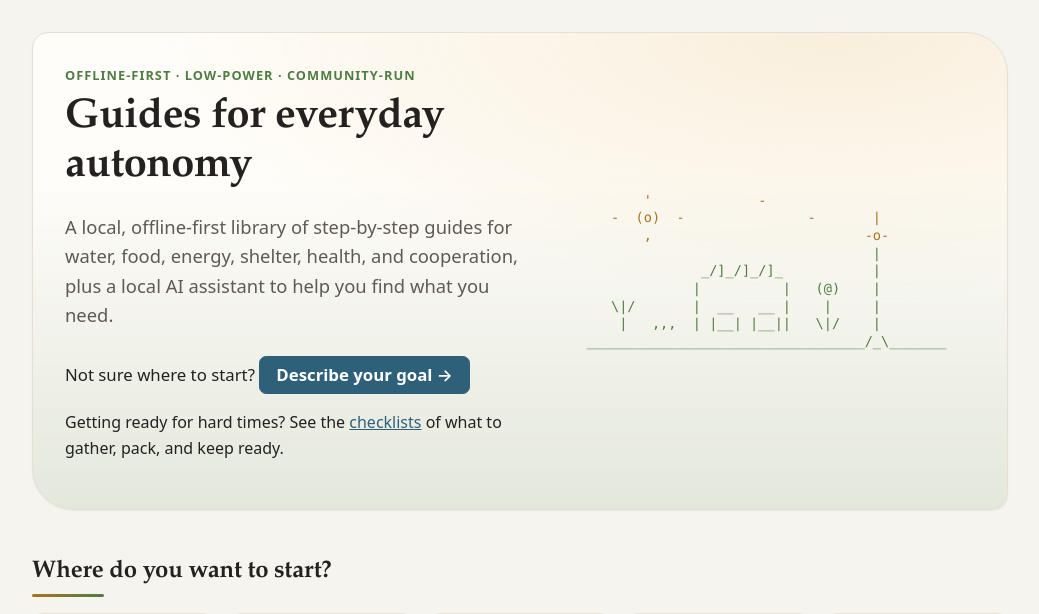
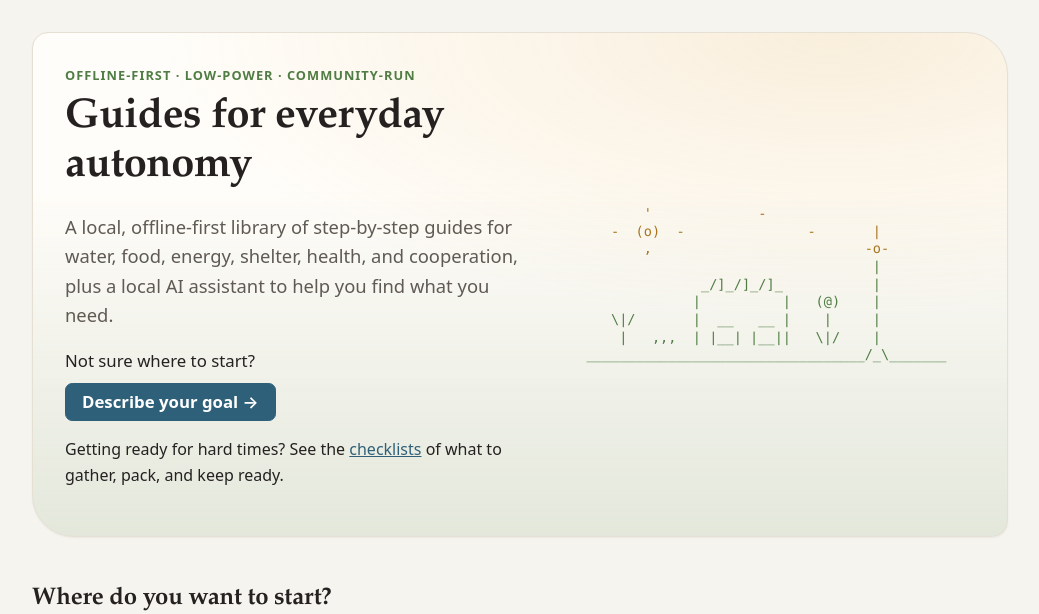
Before and after one commit to richardkfm/horizon, a FastAPI app: page / in a window 1280 px wide. Shown: the part 65-679 px from the top of the page, without its empty margins (120-1159 px from the left). Run offline with FastAPI, Linux system fonts and the light colour scheme; parts of the project's set-up code (start-up, migrations or seed data) failed here and were passed over.

Commit message:
Give the hero's CTA button its own line
The "Describe your goal" button sat inline at the end of the "Not
sure where to start?" sentence, so its inline-block top margin read
as a misaligned, cramped afterthought rather than a clear
call-to-action. Split .cta into a question line followed by the
button on its own row with normal spacing above and below.

Verified in Playwright at 375x812 and 1280x900, light and dark: no
horizontal overflow, button now reads as a standalone CTA.

Co-Authored-By: Claude Sonnet 5 <noreply@anthropic.com>
Claude-Session: https://claude.ai/code/session_01LeWa1t3M7PQ8fwNsGCnVtz

```diff
--- a/src/horizon/web/static/app.css
+++ b/src/horizon/web/static/app.css
@@ -1087,8 +1087,11 @@ a:hover { color: var(--accent-strong); }
 
 /* Recommend / scenario page --------------------------------------------- */
 
+/* A block, not a run-in sentence: the question sits on its own line so the
+   button reads as a clear, separate call-to-action beneath it rather than a
+   cramped inline link stitched onto the end of a paragraph. */
 .cta { font-size: 1.05rem; margin-bottom: var(--space-4); }
-.cta .btn { margin-top: var(--space-2); }
+.cta-question { margin: 0 0 var(--space-2); }
 .cta a:not(.btn) { color: var(--accent); font-weight: 600; }
 
 .recommend-form,
--- a/src/horizon/web/templates/landing.html
+++ b/src/horizon/web/templates/landing.html
@@ -11,10 +11,10 @@
       energy, shelter, health, and cooperation, plus a local AI assistant to
       help you find what you need.
     </p>
-    <p class="cta">
-      Not sure where to start?
+    <div class="cta">
+      <p class="cta-question">Not sure where to start?</p>
       <a class="btn btn-primary" href="/recommend">Describe your goal →</a>
-    </p>
+    </div>
     <p class="cta-secondary">
       Getting ready for hard times? See the
       <a href="/checklists">checklists</a> of what to gather, pack, and keep ready.
```
